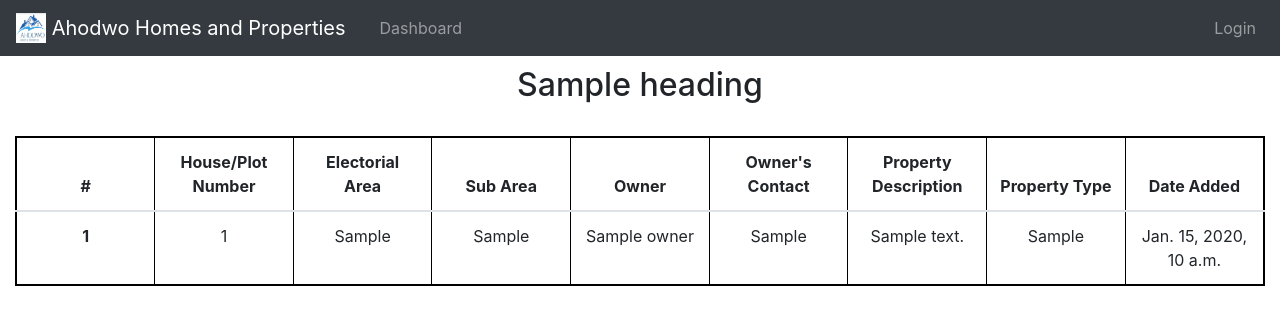
After one commit to FreedomLiberty1776/Ahodwoproperties, a Django app: template pages/templates/pages/property_metrics.html in a window 1280 px wide. The commit adds this page. Shown: the top 325 px of the page. Run offline with Django 3.2, Linux system fonts and the light colour scheme; the template is opened without the code that fills it: most values are stand-ins (such as "Sample title", 1, 10 or a date in 2020); some libraries are stand-ins or nearby versions.

Commit message:
added property metrics template, added headings and titles to forms

```diff
--- a/pages/templates/base.html
+++ b/pages/templates/base.html
@@ -99,17 +99,17 @@
       </div>
     </nav>
 
-      <h4 style="padding-bottom: 0px; text-align: center; margin-bottom:0px; margin-top: 10px;" >
+      <h2 style="padding-bottom: 0px; text-align: center; margin-bottom:0px; margin-top: 10px;" >
       {% if heading %}
         {{ heading }}
       {% else %}
-        <h3 style="text-align: center;">Ahodwo Homes and Properties
-				</h3>
+        <h2 style="text-align: center;">Ahodwo Homes and Properties
+				</h2>
       {% endif %}
-      </h4>
+      </h2>
       <!-- <center><a href="{% url 'dashboard' %}" style="padding-bottom: 0px; margin-bottom:0px"> Return to Main Menu</Menu></a> </center> -->
 
-      <hr style="height:2px; border:none; color:#333; background-color:#333; margin-top:0px;" />
+      <!-- <hr style="height:2px; border:none; color:#333; background-color:#333; margin-top:0px;" /> -->
       <div style="margin-left: 15px; margin-right: 15px">
 
     {% block content %} {% endblock %}
--- a/pages/templates/pages/home.html
+++ b/pages/templates/pages/home.html
@@ -84,7 +84,9 @@
       <a href="{% url 'map' %}" text-decoration= none> Map</a>
       <br>
 
-      <a href="{% url 'metrics' %}" text-decoration= none> Transactions</a>
+			<a href="{% url 'transaction_metrics' %}" text-decoration= none> Transaction Metrics</a> |
+			<a href="{% url 'property_metrics' %}" text-decoration= none> Property Metrics</a>
+
 
 
 
--- a/pages/templates/pages/map.html
+++ b/pages/templates/pages/map.html
@@ -10,7 +10,6 @@
 	</style>
 </head>
 <body>
-	<H1>Map</H1>
 
 <div id="map"></div>
 <script>
--- /dev/null
+++ b/pages/templates/pages/property_metrics.html
@@ -0,0 +1,105 @@
+{% extends 'base.html'%}
+
+
+{% block title %} | Browse Property Listings {% endblock %}
+
+{% block content %}
+<style>
+
+
+	.table, thead, th, td {
+
+		padding: 0.8rem;
+		border: 1px solid black;
+		table-layout: fixed ;
+		width: 100% ;
+		border-collapse: collapse ;
+	}
+
+	.table {
+		border: 2px solid black;
+		width: 100%;
+		margin-top: 2rem;
+	}
+	th, td  {
+		padding: 10px;
+		text-align: center;
+	}
+	.bg-light {
+		background-size: 0rem;
+		padding: 0rem;
+		margin: 0rem;
+		margin-right: 2rem;
+		margin-left:auto;
+		background-color: red;
+	}
+	.contianer {
+		background-color: red;
+	}
+	.col-md-6{
+		background: red;
+		width: 0;
+	}
+	.row{
+		background-color: green;
+		size:0rem;
+		width: 2rem;
+		margin-right: 0rem;
+	}
+
+	.card{
+		width: 25rem;
+		background-size: 0rem;
+		position: relative;
+		float:left;
+	}
+
+
+</style>
+
+{% if property_metrics %}
+<table class="table">
+		<thead>
+		<tr>
+				<th scope="col">#</th>
+				<th scope="col">House/Plot Number</th>
+				<th scope="col">Electorial Area</th>
+				<th scope="col">Sub Area</th>
+				<th scope="col">Owner</th>
+				<th scope="col">Owner's Contact</th>
+				<th scope="col">Property Description</th>
+				<th scope="col">Property Type</th>
+				<!-- <th scope="col">Geolocation</th> -->
+				<!-- <th scope="col">Transaction Agent</th> -->
+				<th scope="col">Date Added</th>
+		</tr>
+		</thead>
+{% endif %}
+{% if property_metrics %}
+{% for k in property_metrics %}
+		<tbody>
+				<tr>
+						<th scope="row">{{ forloop.counter }}</th>
+						<td>{{ k.property_id }}</td>
+						<td>{{ k.electorial_area }}</td>
+						<td>{{ k.sub_area }}</td>
+						<td>{{ k.owner }}</td>
+						<td>{{ k.owner_contact }}</td>
+						<td>{{ k.description }}</td>
+						<td>{{ k.property_type }}</td>
+						<!-- <td>{{ k.geolocation }}</td> -->
+						<!-- <td>{{ k.location }}</td> -->
+						<!-- <td>{{ k.agent }}</td> -->
+						<td>{{ k.date }}</td>
+
+				</tr>
+		</tbody>
+{% endfor %}
+</table>
+{% else %}
+<p>No request have been made to your school.</p>
+{% endif %}
+
+
+  <br>
+{% endblock %}
--- a/pages/templates/pages/metrics.html
+++ b/pages/templates/pages/transaction_metrics.html
@@ -42,8 +42,8 @@
 	}
 	.row{
 		background-color: green;
-		size:0rem
-		with: 2rem;
+		size:0rem;
+		width: 2rem;
 		margin-right: 0rem;
 	}
 
--- a/pages/urls.py
+++ b/pages/urls.py
@@ -13,7 +13,8 @@ urlpatterns = [
 	path('service', views.service, name='service'),
 	path('property_type', views.property_type, name='property_type'),
 	path('payment_method', views.payment_method, name='payment_method'),
-	path('metrics', views.metrics, name='metrics'),
+	path('transaction_metrics', views.transaction_metrics, name='transaction_metrics'),
+	path('property_metrics', views.property_metrics, name='property_metrics'),
 	path('map', views.map, name='map'),
 
 
```
Also changed, not shown: pages/views.py (+30 -13 lines).
